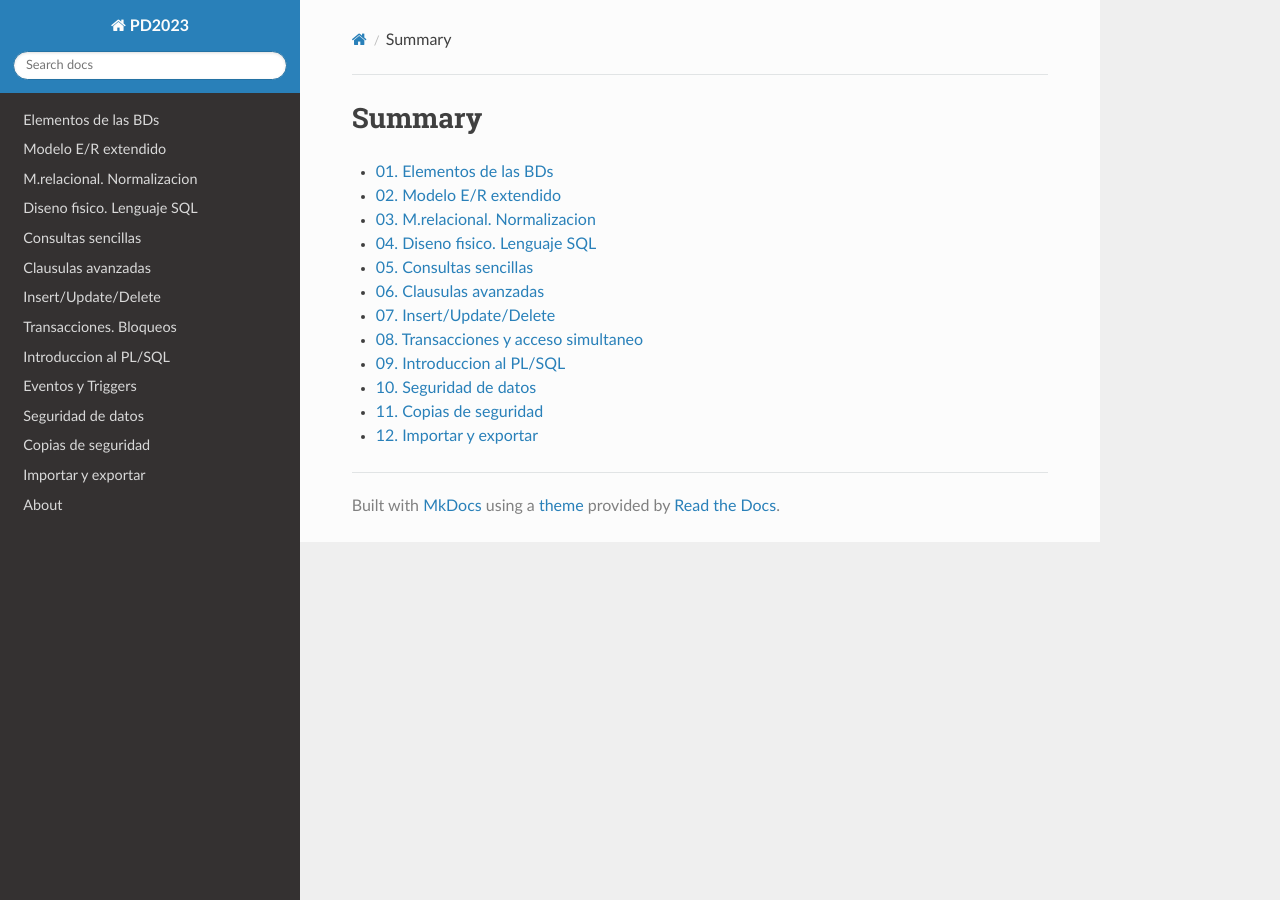
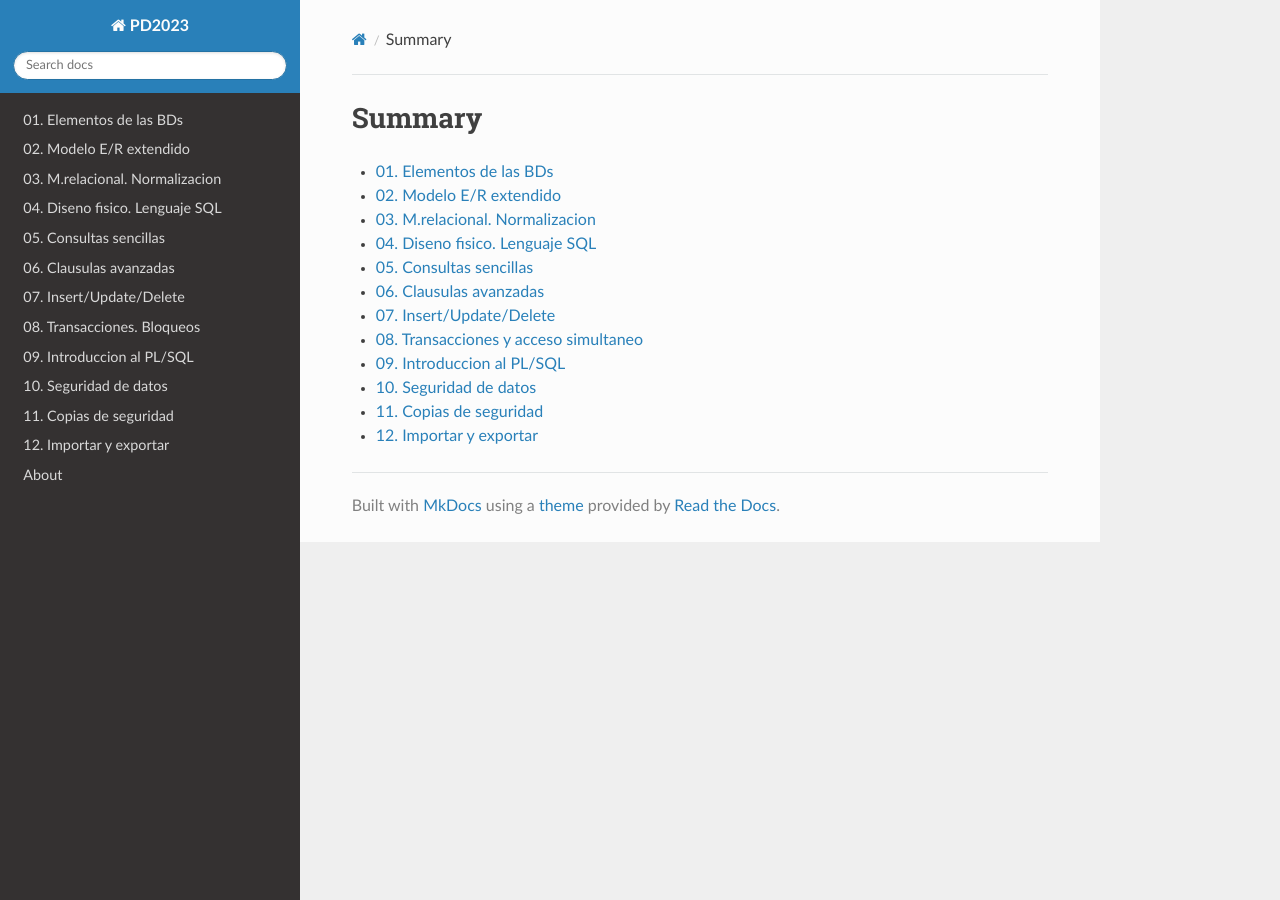
Before and after one commit to ubriquejazz/PD2023, an MkDocs documentation site: the page built from docs/index.md, in a window 1280 px wide. Built offline with MkDocs 1.6.1, drawn with Linux system fonts in a browser that asks for light colours; nearby versions of some CDN libraries.

Commit message:
nuevo mkdocs

```diff
--- a/mkdocs.yml
+++ b/mkdocs.yml
@@ -1,18 +1,17 @@
 site_name: PD2023
 site_url: https://ubriquejazz.github.io
 nav:
-    - Elementos de las BDs: U101.md
-    - Modelo E/R extendido: U201.md
-    - M.relacional. Normalizacion: U202.md
-    - Diseno fisico. Lenguaje SQL: U301.md
-    - Consultas sencillas: U401.md
-    - Clausulas avanzadas: U402.md
-    - Insert/Update/Delete: U501.md
-    - Transacciones. Bloqueos: U502.md
-    - Introduccion al PL/SQL: U503.md
-    - Eventos y Triggers: U504.md
-    - Seguridad de datos: U601.md
-    - Copias de seguridad: U602.md
-    - Importar y exportar: U603.md
+    - 01. Elementos de las BDs: U101.md
+    - 02. Modelo E/R extendido: U201.md
+    - 03. M.relacional. Normalizacion: U202.md
+    - 04. Diseno fisico. Lenguaje SQL: U301.md
+    - 05. Consultas sencillas: U401.md
+    - 06. Clausulas avanzadas: U402.md
+    - 07. Insert/Update/Delete: U501.md
+    - 08. Transacciones. Bloqueos: U502.md
+    - 09. Introduccion al PL/SQL: U503.md
+    - 10. Seguridad de datos: U601.md
+    - 11. Copias de seguridad: U602.md
+    - 12. Importar y exportar: U603.md
     - About: about.md
 theme: readthedocs
```
